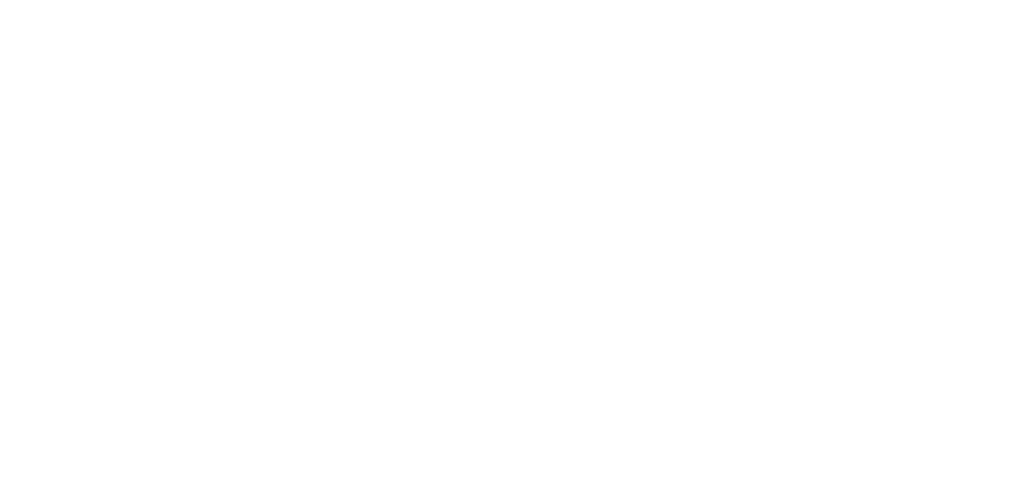
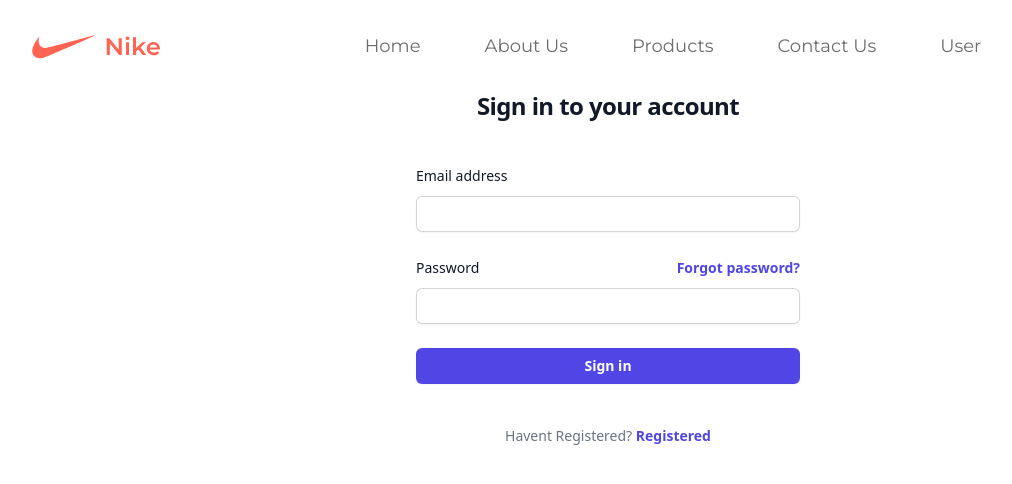
Before and after one commit to tcw9218/React_Go_Demo, a React (Vite) app in the folder client/: page /login in a window 1280 px wide. Before the commit this address had no page. Shown: the top 484 px of the page, without its empty margins (32-1044 px from the left). Built offline with nearby package versions, Linux system fonts and the light colour scheme; a web font is replaced by a local one.

Commit message:
feat(user): add login/register page

```diff
--- a/client/package.json
+++ b/client/package.json
@@ -16,6 +16,8 @@
     "@mantine/hooks": "^6.0.20",
     "@mui/material": "^5.14.9",
     "@primer/octicons-react": "^19.7.0",
+    "@tailwindcss/forms": "^0.5.6",
+    "@types/react-router-dom": "^5.3.3",
     "react": "^18.2.0",
     "react-dom": "^18.2.0",
     "react-router-dom": "^6.16.0",
--- a/client/src/App.tsx
+++ b/client/src/App.tsx
@@ -1,15 +1,20 @@
 import { Routes, Route } from 'react-router-dom';
 import Home from './pages/Home';
 import { ProductRoutes } from './components/ProductRoutes';
-import { User } from './pages/User';
+import { Login } from './pages/Login';
+import Nav from './components/Nav';
+import { Register } from './pages/Register';
 const App = () => {
 	return (
-
-		<Routes>
-			<Route path="/" element={<Home />} />
-			<Route path="/products/*" element={<ProductRoutes />} />
-			<Route path="/user" element={<User />} />
-		</Routes>
+		<>
+			<Nav />
+			<Routes>
+				<Route path="/" element={<Home />} />
+				<Route path="/products/*" element={<ProductRoutes />} />
+				<Route path="/login" element={<Login />} />
+				<Route path="/register" element={<Register />} />
+			</Routes>
+		</>
 
 	)
 }
--- a/client/src/pages/Home.tsx
+++ b/client/src/pages/Home.tsx
@@ -1,4 +1,3 @@
-import Nav from "@/components/Nav"
 import Bikes from "./Bikes"
 import { PopoularProducts } from "./PopularProducts"
 import { Offer } from "./Offer"
@@ -17,7 +16,7 @@
 	// if (isLoading) return <div>isLoading</div>
 	return (
 		<main className='relative'>
-			<Nav />
+
 			<section className='xl:padding-l wide:padding-r padding-b'>
 				<Bikes />
 			</section>
--- /dev/null
+++ b/client/src/pages/Login.tsx
@@ -0,0 +1,75 @@
+import { Link } from "react-router-dom"
+
+export const  Login = () => {
+	return (
+	  	<>
+			<div className="flex min-h-full flex-1 flex-col justify-center px-6 py-12 lg:px-8">
+		  		<div className="sm:mx-auto sm:w-full sm:max-w-sm">
+					<h2 className="mt-10 text-center text-2xl font-bold leading-9 tracking-tight text-gray-900">
+			  			Sign in to your account
+					</h2>
+		  		</div>
+
+				<div className="mt-10 sm:mx-auto sm:w-full sm:max-w-sm">
+					<form className="space-y-6" action="#" method="POST">
+						<div>
+							<label htmlFor="email" className="block text-sm font-medium leading-6 text-gray-900">
+								Email address
+							</label>
+							<div className="mt-2">
+								<input
+									id="email"
+									name="email"
+									type="email"
+									autoComplete="email"
+									required
+									className="block w-full rounded-md border-0 py-1.5 text-gray-900 shadow-sm ring-1 ring-inset ring-gray-300 placeholder:text-gray-400 focus:ring-2 focus:ring-inset focus:ring-indigo-600 sm:text-sm sm:leading-6"
+								/>
+							</div>
+						</div>
+
+						<div>
+							<div className="flex items-center justify-between">
+								<label htmlFor="password" className="block text-sm font-medium leading-6 text-gray-900">
+									Password
+								</label>
+								<div className="text-sm">
+									<a href="#" className="font-semibold text-indigo-600 hover:text-indigo-500">
+									Forgot password?
+									</a>
+								</div>
+							</div>
+							<div className="mt-2">
+								<input
+									id="password"
+									name="password"
+									type="password"
+									autoComplete="current-password"
+									required
+									className="block w-full rounded-md border-0 py-1.5 text-gray-900 shadow-sm ring-1 ring-inset ring-gray-300 placeholder:text-gray-400 focus:ring-2 focus:ring-inset focus:ring-indigo-600 sm:text-sm sm:leading-6"
+								/>
+							</div>
+						</div>
+
+						<div>
+							<button
+								type="submit"
+								className="flex w-full justify-center rounded-md bg-indigo-600 px-3 py-1.5 text-sm font-semibold leading-6 text-white shadow-sm hover:bg-indigo-500 focus-visible:outline focus-visible:outline-2 focus-visible:outline-offset-2 focus-visible:outline-indigo-600"
+							>
+								Sign in
+							</button>
+						</div>
+					</form>
+
+					<p className="mt-10 text-center text-sm text-gray-500">
+						Havent Registered?{' '}
+
+						<a  className="font-semibold leading-6 text-indigo-600 hover:text-indigo-500">
+							<Link to="/register ">Registered</Link>
+						</a>
+					</p>
+				</div>
+			</div>
+	  </>
+	)
+}
--- /dev/null
+++ b/client/src/pages/Register.tsx
@@ -0,0 +1,65 @@
+import { Link } from "react-router-dom"
+
+export const Register = () => {
+	return(
+		<>
+			<div className="flex min-h-full flex-1 flex-col justify-center px-6 py-12 lg:px-8">
+				<div className="mt-10 sm:mx-auto sm:w-full sm:max-w-sm">
+					<form className="space-y-6" action="#" method="POST">
+						<div>
+							<label htmlFor="email" className="block text-sm font-medium leading-6 text-gray-900">
+									Email address
+							</label>
+							<div className="mt-2">
+								<input
+									id="email"
+									name="email"
+									type="email"
+									autoComplete="email"
+									required
+									className="block w-full rounded-md border-0 py-1.5 text-gray-900 shadow-sm ring-1 ring-inset ring-gray-300 placeholder:text-gray-400 focus:ring-2 focus:ring-inset focus:ring-indigo-600 sm:text-sm sm:leading-6"
+								/>
+							</div>
+						</div>
+
+						<div>
+							<div className="flex items-center justify-between">
+								<label htmlFor="password" className="block text-sm font-medium leading-6 text-gray-900">
+										Password
+								</label>
+
+							</div>
+							<div className="mt-2">
+								<input
+									id="password"
+									name="password"
+									type="password"
+									autoComplete="current-password"
+									required
+									className="block w-full rounded-md border-0 py-1.5 text-gray-900 shadow-sm ring-1 ring-inset ring-gray-300 placeholder:text-gray-400 focus:ring-2 focus:ring-inset focus:ring-indigo-600 sm:text-sm sm:leading-6"
+								/>
+							</div>
+						</div>
+
+						<div>
+							<button
+								type="submit"
+								className="flex w-full justify-center rounded-md bg-indigo-600 px-3 py-1.5 text-sm font-semibold leading-6 text-white shadow-sm hover:bg-indigo-500 focus-visible:outline focus-visible:outline-2 focus-visible:outline-offset-2 focus-visible:outline-indigo-600"
+							>
+									Sign in
+							</button>
+						</div>
+					</form>
+
+					<p className="mt-10 text-center text-sm text-gray-500">
+							Have Registered?{' '}
+
+						<a  className="font-semibold leading-6 text-indigo-600 hover:text-indigo-500">
+							<Link to="/login ">Login</Link>
+						</a>
+					</p>
+				</div>
+			</div>
+		</>
+	)
+}
--- a/client/src/pages/User.tsx
+++ /dev/null
@@ -1,7 +0,0 @@
-export const User = () => {
-	return (
-		<>
-		User
-		</>
-	)
-}
--- a/client/tailwind.config.js
+++ b/client/tailwind.config.js
@@ -39,5 +39,7 @@
 			}
 		},
 	},
-  plugins: [],
+	plugins: [
+		require('@tailwindcss/forms'),
+	],
 }
```
Also changed, not shown: client/src/index.css (line endings or trailing spaces), 1 other file (tests, documents, lock files or other folders). Lines whose indentation alone changed are shown as unchanged.
